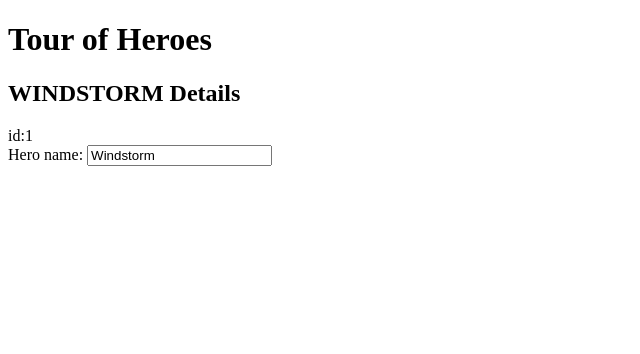
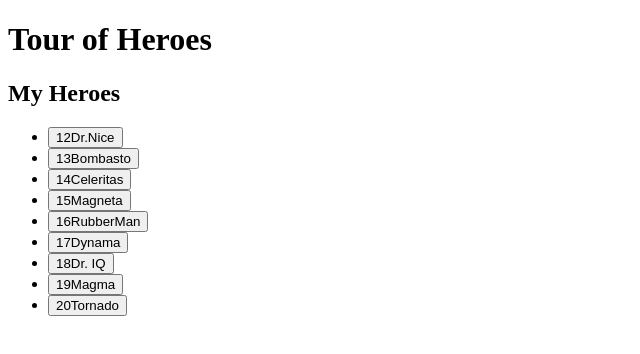
Before and after one commit to AngelinaPierre/AngularStudy, an Angular app in the folder my-app/: page / in a window 1280 px wide. Shown: the top 354 px of the page, without its empty margins (0-640 px from the left). Built offline with nearby package versions, Linux system fonts and the light colour scheme.

Commit message:
display a list

```diff
--- a/my-app/src/app/components/heroes/heroes.component.html
+++ b/my-app/src/app/components/heroes/heroes.component.html
@@ -1,8 +1,36 @@
-<h2>{{hero.name | uppercase}} Details</h2>
+<h2>My Heroes</h2>
+<ul class="heroes">
+  <li *ngFor="let hero of heroes">
+    <button type="button">
+      <span class="badge">{{hero.id}}</span>
+      <span class="name">{{hero.name}}</span>
+    </button>
+  </li>
+</ul>
+
+
+
+
+
+
+
+
+
+
+
+
+
+
+
+
+
+
+
+<!-- <h2>{{hero.name | uppercase}} Details</h2>
 <div>
   <span>id:</span>{{hero.id}}
 </div>
 <div>
   <label for="name">Hero name: </label>
   <input id="name" [(ngModel)]="hero.name" placeholder="name">
-</div>
+</div> -->
--- a/my-app/src/app/components/heroes/heroes.component.ts
+++ b/my-app/src/app/components/heroes/heroes.component.ts
@@ -1,5 +1,6 @@
 import { Component, OnInit } from '@angular/core';
 import { Hero } from 'src/app/interfaces/hero';
+import { HEROES } from 'src/app/interfaces/mock-heroes';
 
 @Component({
   selector: 'app-heroes',
@@ -7,10 +8,7 @@ import { Hero } from 'src/app/interfaces/hero';
   styleUrls: ['./heroes.component.scss']
 })
 export class HeroesComponent implements OnInit {
-  hero: Hero = {
-    id:1,
-    name: 'Windstorm',
-  }
+  heroes = HEROES;
 
 
   constructor() { }
--- /dev/null
+++ b/my-app/src/app/interfaces/mock-heroes.ts
@@ -0,0 +1,13 @@
+import { Hero } from "./hero";
+
+export const HEROES: Hero[] = [
+  { id: 12, name: 'Dr.Nice'},
+  { id: 13, name: 'Bombasto' },
+  { id: 14, name: 'Celeritas' },
+  { id: 15, name: 'Magneta' },
+  { id: 16, name: 'RubberMan' },
+  { id: 17, name: 'Dynama' },
+  { id: 18, name: 'Dr. IQ' },
+  { id: 19, name: 'Magma' },
+  { id: 20, name: 'Tornado' }
+];
```
Also changed, not shown: 1 other file (tests, documents, lock files or other folders).
